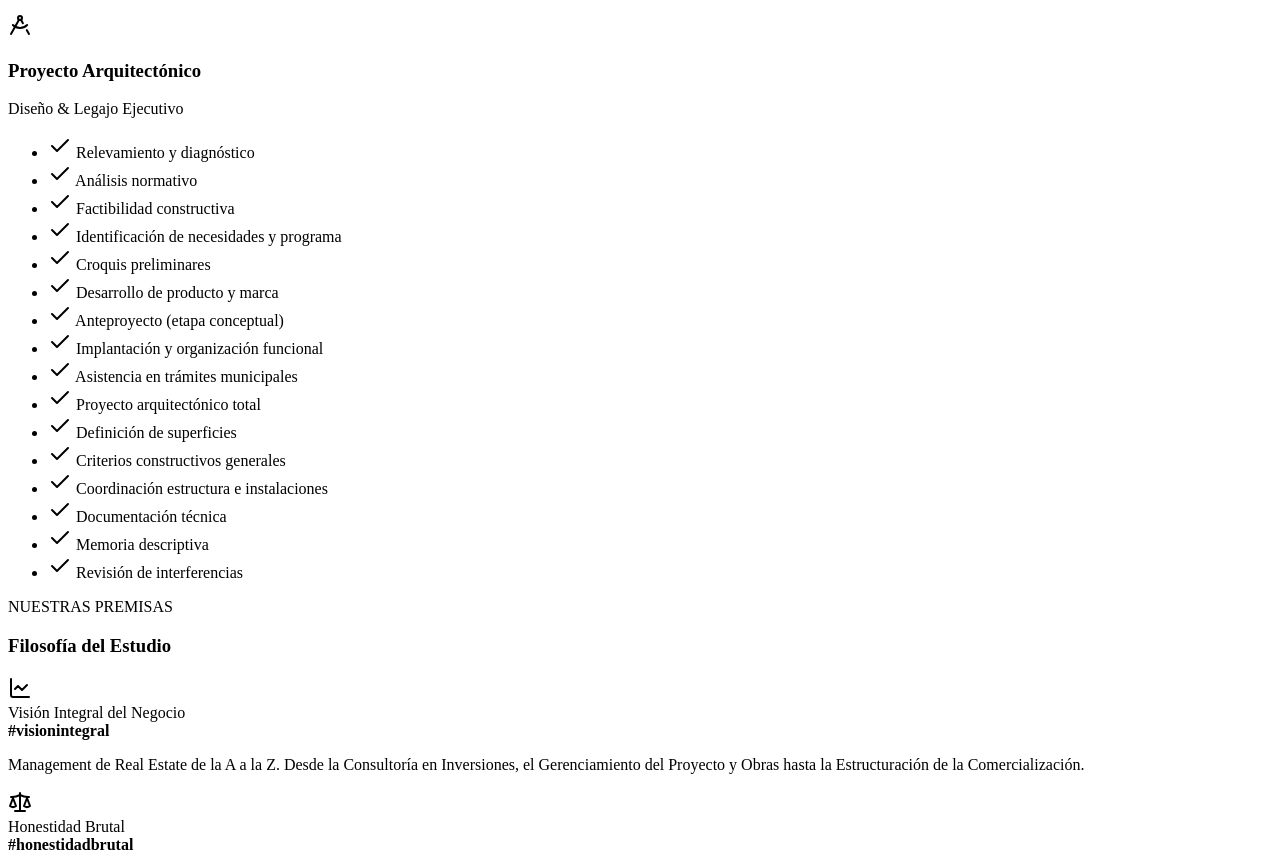
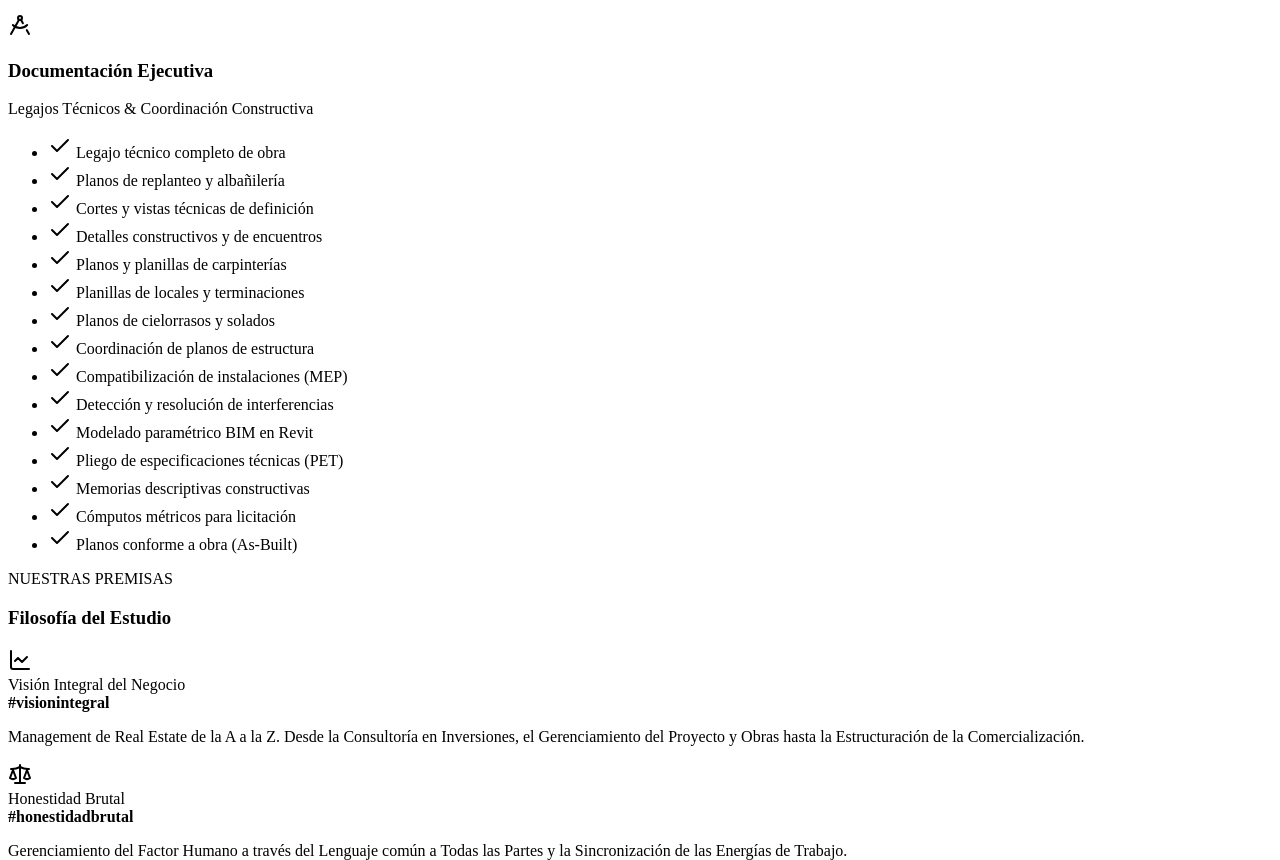
Before and after one commit to TomasLagleyze/resilient-fermi, a website built with Vite: page index.html in a window 1280 px wide. Shown: the part 2082-2942 px from the top of the page. Built offline with nearby package versions, Linux system fonts and the light colour scheme; a web font is replaced by a local one.

Commit message:
Renombrar servicio a Documentacion Ejecutiva y redefinir subtareas tecnicas sin diseno

```diff
--- a/index.html
+++ b/index.html
@@ -183,30 +183,29 @@
           </ul>
         </div>
 
-        <!-- Servicio 4: Proyecto Arquitectónico -->
+        <!-- Servicio 4: Documentación Ejecutiva -->
         <div class="service-card">
           <div class="service-icon-box">
             <i data-lucide="drafting-compass" class="service-icon"></i>
           </div>
-          <h3 class="service-title">Proyecto Arquitectónico</h3>
-          <span class="service-subtitle">Diseño & Legajo Ejecutivo</span>
+          <h3 class="service-title">Documentación Ejecutiva</h3>
+          <span class="service-subtitle">Legajos Técnicos & Coordinación Constructiva</span>
           <ul class="service-list">
-            <li><i data-lucide="check" class="list-bullet"></i> Relevamiento y diagnóstico</li>
-            <li><i data-lucide="check" class="list-bullet"></i> Análisis normativo</li>
-            <li><i data-lucide="check" class="list-bullet"></i> Factibilidad constructiva</li>
-            <li><i data-lucide="check" class="list-bullet"></i> Identificación de necesidades y programa</li>
-            <li><i data-lucide="check" class="list-bullet"></i> Croquis preliminares</li>
-            <li><i data-lucide="check" class="list-bullet"></i> Desarrollo de producto y marca</li>
-            <li><i data-lucide="check" class="list-bullet"></i> Anteproyecto (etapa conceptual)</li>
-            <li><i data-lucide="check" class="list-bullet"></i> Implantación y organización funcional</li>
-            <li><i data-lucide="check" class="list-bullet"></i> Asistencia en trámites municipales</li>
-            <li><i data-lucide="check" class="list-bullet"></i> Proyecto arquitectónico total</li>
-            <li><i data-lucide="check" class="list-bullet"></i> Definición de superficies</li>
-            <li><i data-lucide="check" class="list-bullet"></i> Criterios constructivos generales</li>
-            <li><i data-lucide="check" class="list-bullet"></i> Coordinación estructura e instalaciones</li>
-            <li><i data-lucide="check" class="list-bullet"></i> Documentación técnica</li>
-            <li><i data-lucide="check" class="list-bullet"></i> Memoria descriptiva</li>
-            <li><i data-lucide="check" class="list-bullet"></i> Revisión de interferencias</li>
+            <li><i data-lucide="check" class="list-bullet"></i> Legajo técnico completo de obra</li>
+            <li><i data-lucide="check" class="list-bullet"></i> Planos de replanteo y albañilería</li>
+            <li><i data-lucide="check" class="list-bullet"></i> Cortes y vistas técnicas de definición</li>
+            <li><i data-lucide="check" class="list-bullet"></i> Detalles constructivos y de encuentros</li>
+            <li><i data-lucide="check" class="list-bullet"></i> Planos y planillas de carpinterías</li>
+            <li><i data-lucide="check" class="list-bullet"></i> Planillas de locales y terminaciones</li>
+            <li><i data-lucide="check" class="list-bullet"></i> Planos de cielorrasos y solados</li>
+            <li><i data-lucide="check" class="list-bullet"></i> Coordinación de planos de estructura</li>
+            <li><i data-lucide="check" class="list-bullet"></i> Compatibilización de instalaciones (MEP)</li>
+            <li><i data-lucide="check" class="list-bullet"></i> Detección y resolución de interferencias</li>
+            <li><i data-lucide="check" class="list-bullet"></i> Modelado paramétrico BIM en Revit</li>
+            <li><i data-lucide="check" class="list-bullet"></i> Pliego de especificaciones técnicas (PET)</li>
+            <li><i data-lucide="check" class="list-bullet"></i> Memorias descriptivas constructivas</li>
+            <li><i data-lucide="check" class="list-bullet"></i> Cómputos métricos para licitación</li>
+            <li><i data-lucide="check" class="list-bullet"></i> Planos conforme a obra (As-Built)</li>
           </ul>
         </div>
       </div>
```
